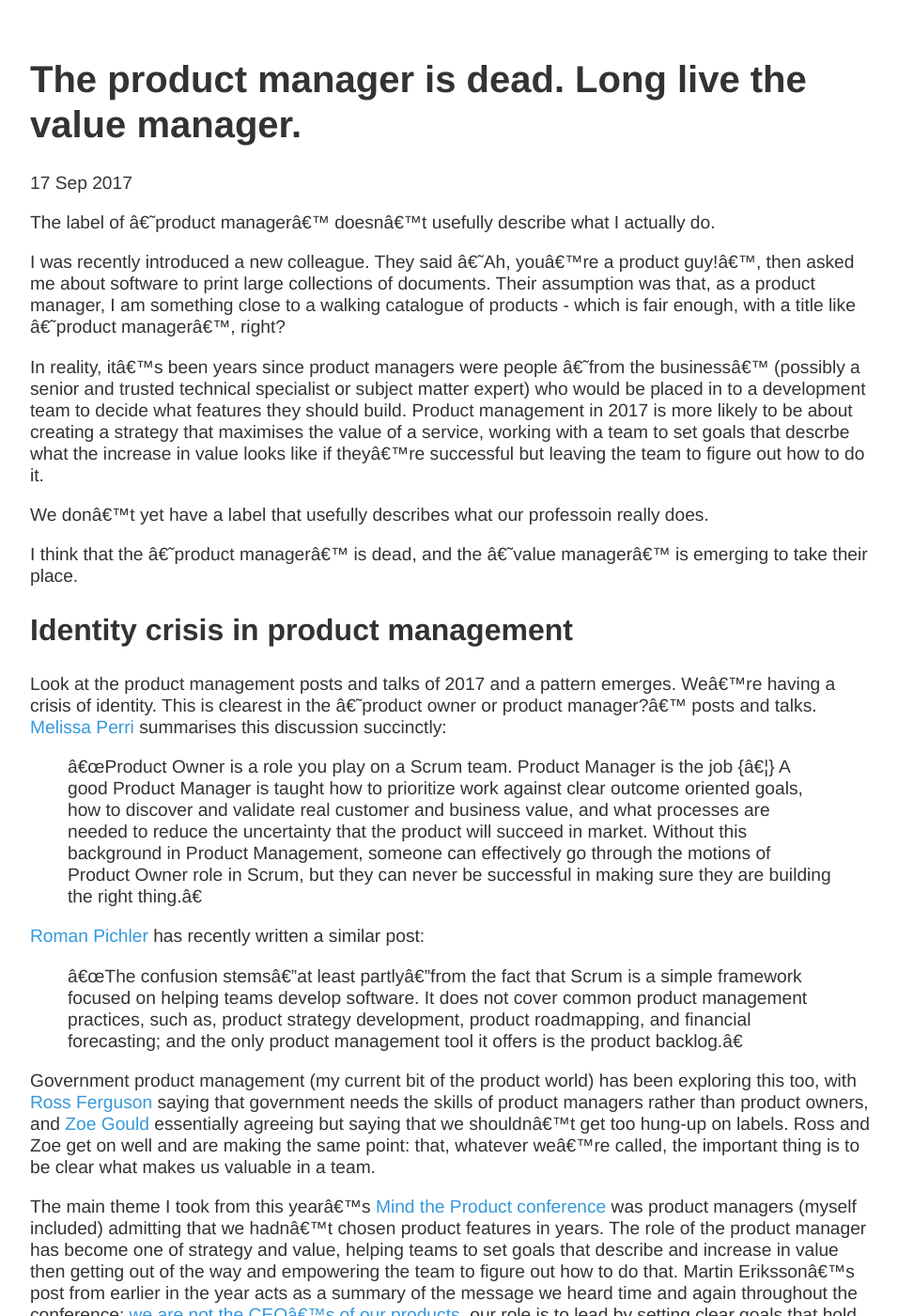
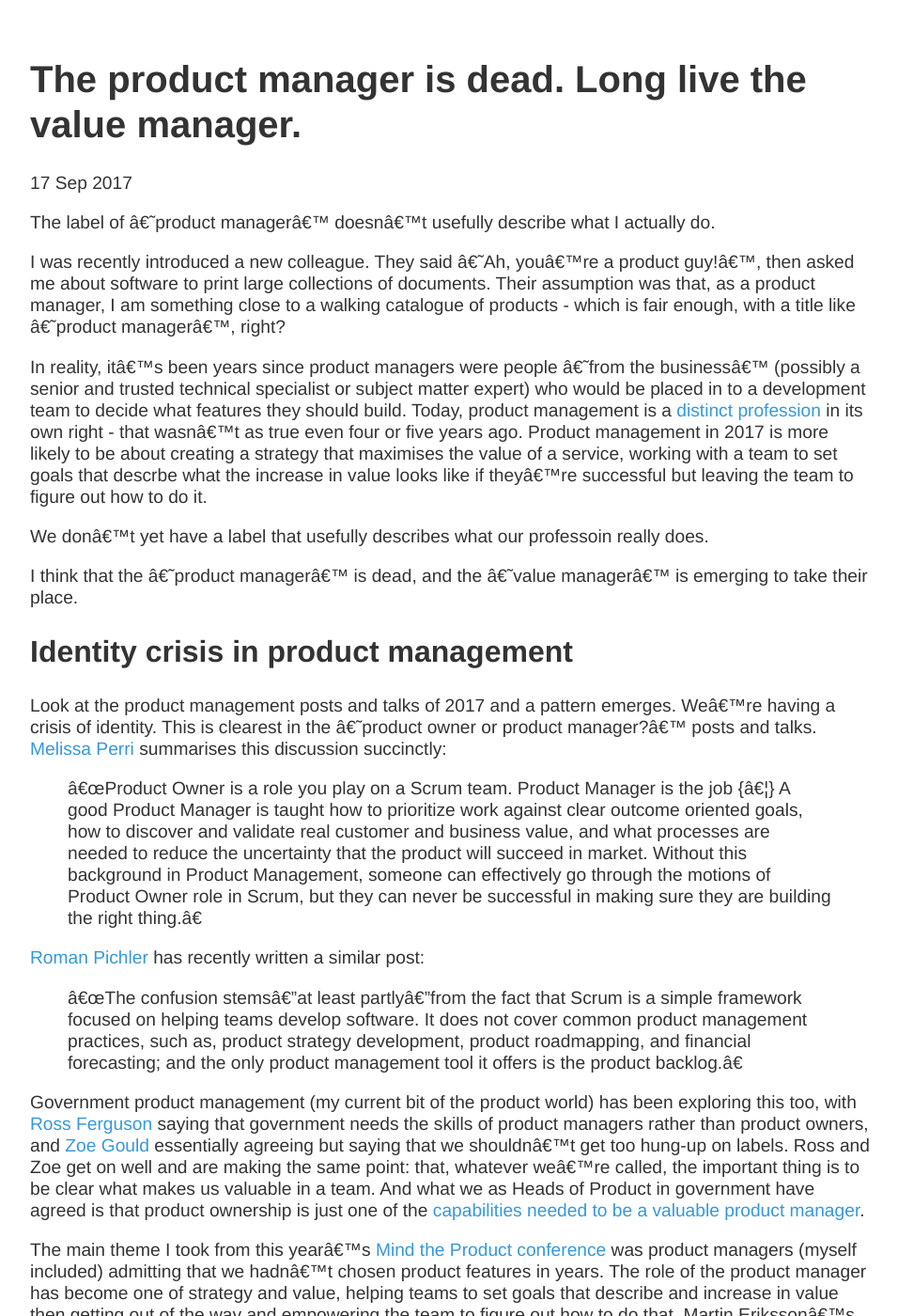
Before and after one commit to scottcolfer/scottcolfer.github.io, a Jekyll site: the page built from _posts/2017-08-25-value-manager.md, in a window 1280 px wide and 1400 px high. Shown: the whole window at 94% size, without its empty margins (160-1116 px from the left). Built offline with Jekyll 4.4.1, drawn with Linux system fonts in a browser that asks for light colours; some of the changed text lies outside the part shown.

Commit message:
Update 2017-08-25-value-manager.md
Minor edits

```diff
--- a/_posts/2017-08-25-value-manager.md
+++ b/_posts/2017-08-25-value-manager.md
@@ -8,7 +8,7 @@ The label of 'product manager' doesn't usefully describe what I actually do.
 
 I was recently introduced a new colleague. They said 'Ah, you're a product guy!', then asked me about software to print large collections of documents. Their assumption was that, as a product manager, I am something close to a walking catalogue of products - which is fair enough, with a title like 'product manager', right?
 
-In reality, it's been years since product managers were people 'from the business' (possibly a senior and trusted technical specialist or subject matter expert) who would be placed in to a development team to decide what features they should build. Product management in 2017 is more likely to be about creating a strategy that maximises the value of a service, working with a team to set goals that descrbe what the increase in value looks like if they're successful but leaving the team to figure out how to do it.
+In reality, it's been years since product managers were people 'from the business' (possibly a senior and trusted technical specialist or subject matter expert) who would be placed in to a development team to decide what features they should build. Today, product management is a [distinct profession](https://www.gov.uk/service-manual/communities/product-and-service-community) in its own right - that wasn't as true even four or five years ago. Product management in 2017 is more likely to be about creating a strategy that maximises the value of a service, working with a team to set goals that descrbe what the increase in value looks like if they're successful but leaving the team to figure out how to do it.
 
 We don't yet have a label that usefully describes what our professoin really does.
 
@@ -25,7 +25,7 @@ This is clearest in the 'product owner or product manager?' posts and talks. [Me
 
 > "The confusion stems—at least partly—from the fact that Scrum is a simple framework focused on helping teams develop software. It does not cover common product management practices, such as, product strategy development, product roadmapping, and financial forecasting; and the only product management tool it offers is the product backlog."
 
-Government product management (my current bit of the product world) has been exploring this too, with [Ross Ferguson](https://medium.com/@rossferg/product-manager-or-product-owner-7b0033b693c1) saying that government needs the skills of product managers rather than product owners, and [Zoe Gould](https://medium.com/@Zoe_On_The_Go/and-that-is-what-a-product-owner-owns-c60f62df713e) essentially agreeing but saying that we shouldn't get too hung-up on labels. Ross and Zoe get on well and are making the same point: that, whatever we're called, the important thing is to be clear what makes us valuable in a team.
+Government product management (my current bit of the product world) has been exploring this too, with [Ross Ferguson](https://medium.com/@rossferg/product-manager-or-product-owner-7b0033b693c1) saying that government needs the skills of product managers rather than product owners, and [Zoe Gould](https://medium.com/@Zoe_On_The_Go/and-that-is-what-a-product-owner-owns-c60f62df713e) essentially agreeing but saying that we shouldn't get too hung-up on labels. Ross and Zoe get on well and are making the same point: that, whatever we're called, the important thing is to be clear what makes us valuable in a team. And what we as Heads of Product in government have agreed is that product ownership is just one of the [capabilities needed to be a valuable product manager](https://www.gov.uk/government/publications/product-manager-skills-they-need/product-manager-skills-they-need).
 
 The main theme I took from this year's [Mind the Product conference](http://mtpcon.com/london/) was product managers (myself included) admitting that we hadn't chosen product features in years. The role of the product manager has become one of strategy and value, helping teams to set goals that describe and increase in value then getting out of the way and empowering the team to figure out how to do that. Martin Eriksson's post from earlier in the year acts as a summary of the message we heard time and again throughout the conference: [we are not the CEO's of our products](https://medium.com/@bfgmartin/product-managers-you-are-not-the-ceo-3441cb3914e4), our role is to lead by setting clear goals that hold teams accountable but also empower them to own the solutions. Martin's closing remarks for this year's conference were that the label of 'product manager' hasn't really fit the role we do for a while now. I've been thinking the same for a while too.
 
@@ -98,3 +98,4 @@ The product manager is dead. Long live the value manager.
 - *> Ken's Nortons famous, 2005 essay on [the role of product manager](https://www.kennorton.com/essays/productmanager.html)*
 - *> You can trace the '[product manager as CEO](https://thenextweb.com/insider/2013/10/12/product-managers-mini-ceos/#.tnw_6JtfU8Bb)' theme back to Mark Butje's 2005 book [Product Marketing for Technology Companies](https://www.amazon.co.uk/Product-Marketing-Technology-Companies-Butje/dp/0750659947/ref=tmm_pap_swatch_0?_encoding=UTF8&qid=&sr=), but what I find interesting is that he actually says 'the product manager is a weird person - someone who takes on an enormous amount responsibility without actually being in charge. Sort of like a CEO but without the hierarchic power'*
 - *> Martin Eriksson has given a much better [history and evolution of product management](https://www.mindtheproduct.com/2015/10/history-evolution-product-management/) than the one given in this post.*
+- *> this time last year, the government heads of product created the first draft of the [capabilities and levels of mastery](https://www.gov.uk/government/collections/digital-data-and-technology-job-roles-in-government#product-and-delivery:-product-manager) we expect of associate product managers, product managers, senior product managers, lead product managers, and heads of product.*
```
